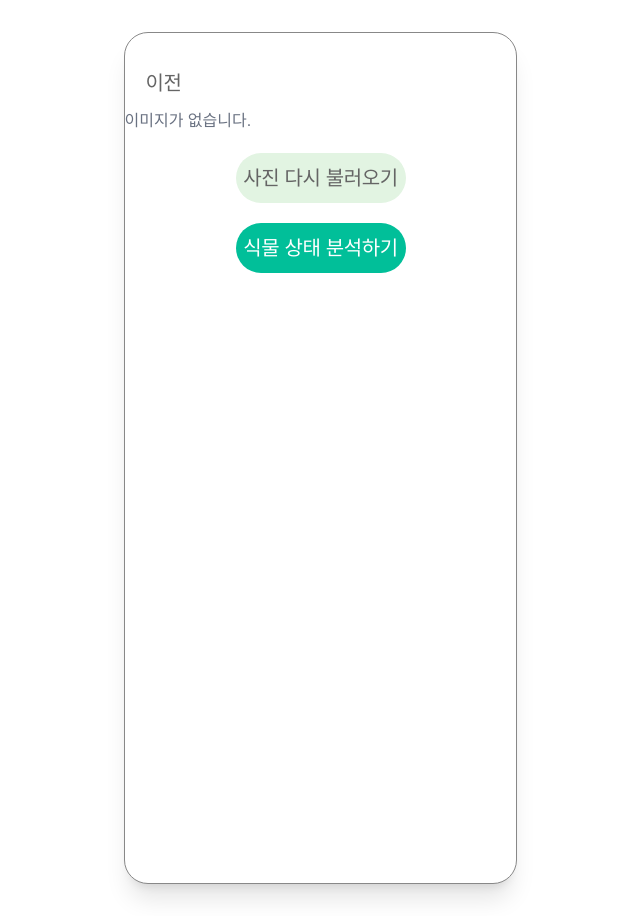
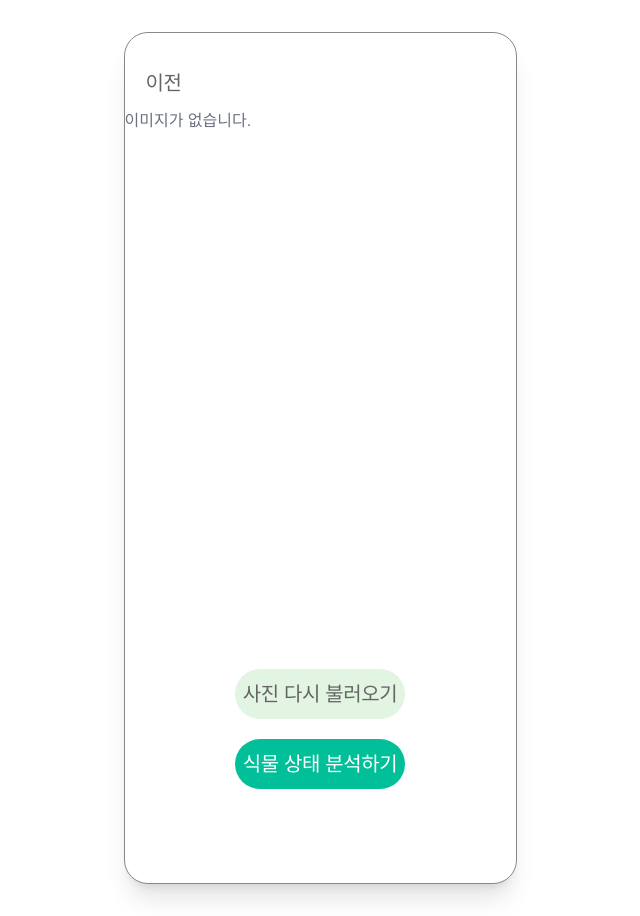
Before and after one commit to AI-Industry-Team4/Muluck-FE, a React (Vite) app: page /camera/preview in a window 1280 px wide. Shown: the whole page, without its empty margins (320-960 px from the left). Built offline with nearby package versions, Linux system fonts and the light colour scheme; no server answers; a web font is replaced by a local one.

Commit message:
Design/#34/프리뷰 사진 비율 조정

```diff
--- a/src/features/camera/pages/PreviewPage.jsx
+++ b/src/features/camera/pages/PreviewPage.jsx
@@ -1,8 +1,6 @@
 import { useLocation, useNavigate } from 'react-router-dom'
 import { Body20 } from '@/shared/typography'
 import Button from '@/shared/components/Button'
-import useApi from '@/shared/hooks/useApi'
-import { analyzeDiagnosis } from '@/api/diagnosis'
 
 export default function PreviewPage() {
   const { state } = useLocation()
@@ -20,11 +18,11 @@ export default function PreviewPage() {
   return (
     <div className='flex flex-col'>
       <button className='text-start cursor-pointer' onClick={() => navigate(-1)}>
-        <Body20 className='mt-[40px] ml-[21px] mb-4 text-gray-200'>이전</Body20>
+        <Body20 className='mt-10 ml-[21px] mb-4 text-gray-200'>이전</Body20>
       </button>
 
       {/* 이미지 미리보기 */}
-      <div className='flex-1 flex h-[560px]'>
+      <div className='flex h-[70vh]'>
         {image ? (
           <img src={image} alt='촬영 이미지' className='w-full h-[560px] object-cover' />
         ) : (
@@ -32,8 +30,8 @@ export default function PreviewPage() {
         )}
       </div>
 
-      {/* 촬영 버튼 */}
-      <div className='flex flex-col mt-5 ml-[111px] gap-5'>
+      {/* 분석 버튼 */}
+      <div className='flex flex-col w-full justify-center items-center gap-5 z-10'>
         <Button
           size='large'
           variant='secondary'
```
